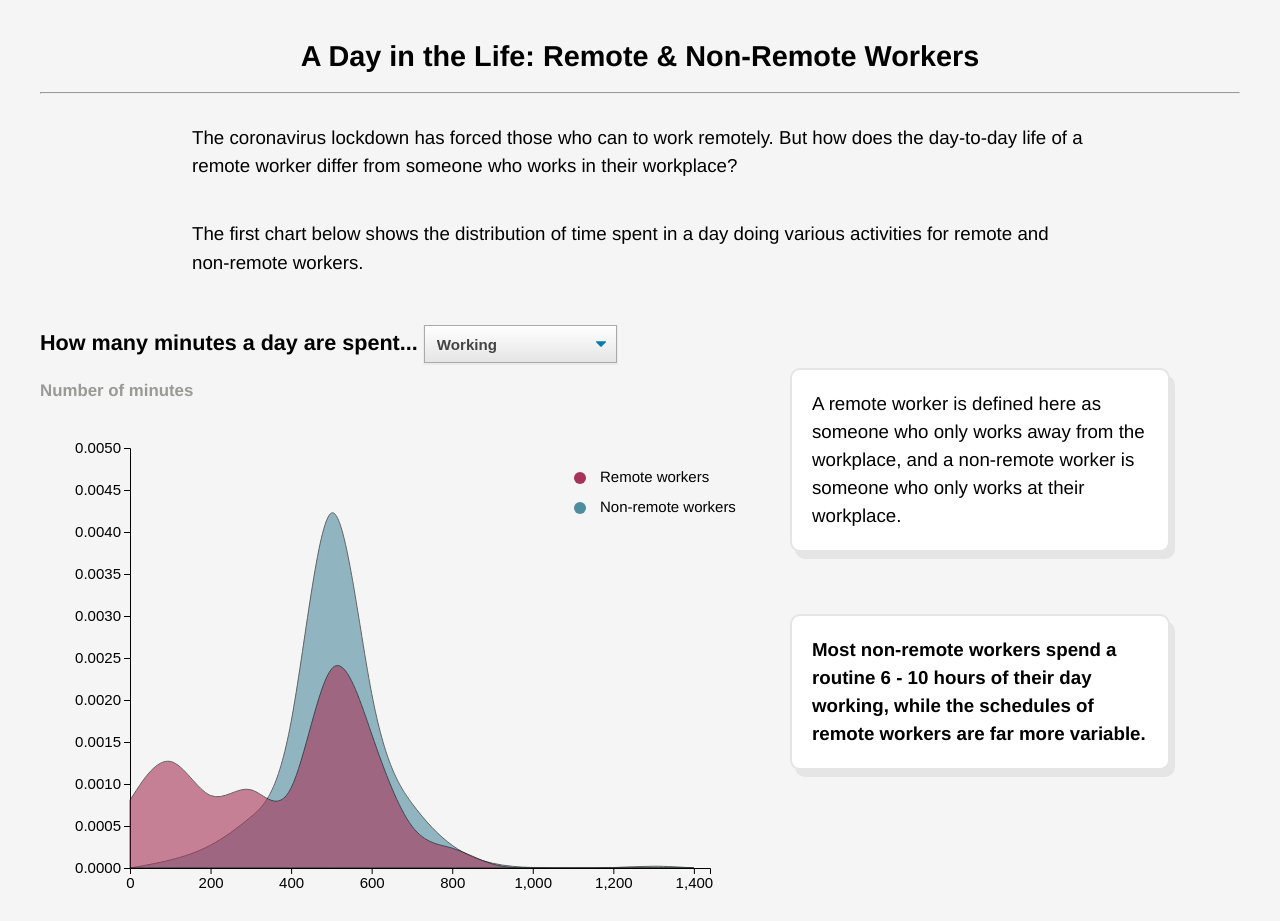
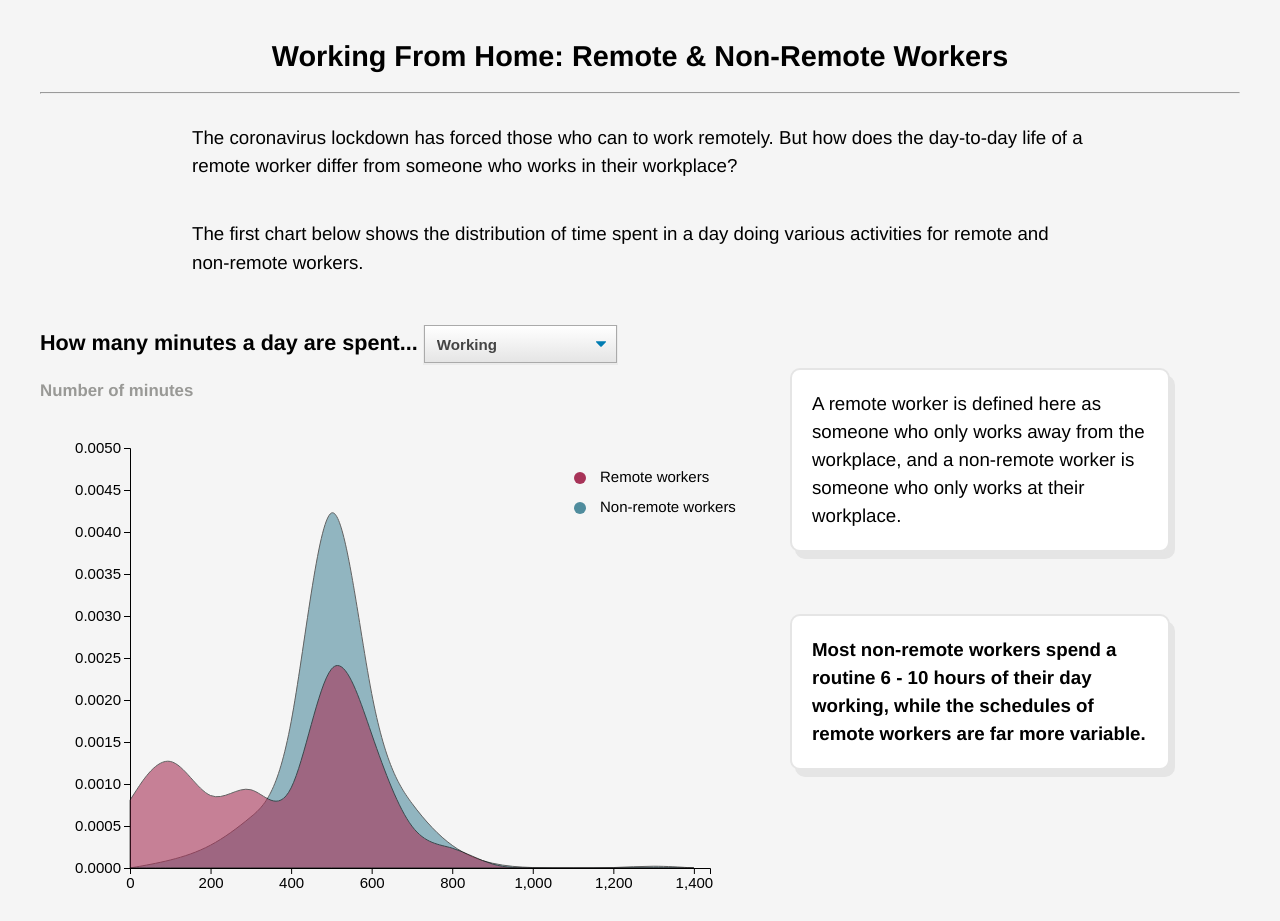
Before and after one commit to h-robertson/workingfromhome, a plain HTML site: page index.html in a window 1280 px wide. Shown: the top 921 px of the page. Drawn offline with nearby package versions, Linux system fonts and the light colour scheme.

Commit message:
Change title

```diff
--- a/index.html
+++ b/index.html
@@ -5,13 +5,13 @@
     <meta charset="UTF-8">
     <meta name="viewport" content="width=device-width, initial-scale=1.0">
     <link rel="stylesheet" href="style.css">
-    <title>How remote & non-remote workers spend their time</title>
+    <title>Working From Home</title>
     <script src="https://d3js.org/d3.v4.js"></script>
 </head>
 
 <body>
     <!-- INTRODUCTION -->
-    <h1>A Day in the Life: Remote & Non-Remote Workers</h1>
+    <h1>Working From Home: Remote & Non-Remote Workers</h1>
     <hr>
     <p class="storyText">The coronavirus lockdown has forced those who can to work remotely. But how does the
         day-to-day life of a remote worker
```
